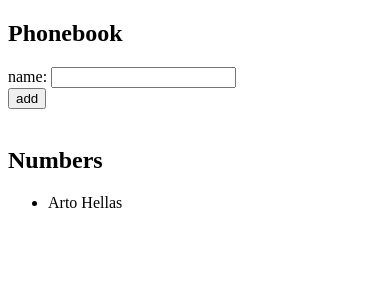
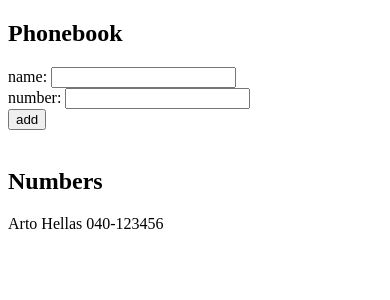
Before and after one commit to jakubk3697/fullstackopen, a React (Vite) app in the folder part2/phonebook/: page / in a window 390 px wide. Shown: the top 300 px of the page. Built offline with nearby package versions, Linux system fonts and the light colour scheme.

Commit message:
2.8: The Phonebook Step3

```diff
--- a/part2/phonebook/src/App.jsx
+++ b/part2/phonebook/src/App.jsx
@@ -2,25 +2,32 @@
 
 const App = () => {
   const [persons, setPersons] = useState([
-    { name: 'Arto Hellas' }
+    { name: 'Arto Hellas', phone: '040-123456' },
   ])
   const [newName, setNewName] = useState('')
+  const [newPhone, setNewPhone] = useState('')
 
   const addName = (e) => {
     e.preventDefault()
     const nameObject = {
-      name: newName
+      name: newName,
+      phone: newPhone,
     }
-    if (persons.some(person => person.name === newName)) {
+    if (persons.some(person => person.name === newName || person.phone === newPhone)) {
       alert(`${newName} is already added to phonebook`)
       return
     }
     setPersons(persons.concat(nameObject))
     setNewName('')
+    setNewPhone('')
   }
 
   const handleNameChange = (e) => {
     setNewName(e.target.value)
+  }
+
+  const handlePhoneChange = (e) => {
+    setNewPhone(e.target.value)
   }
 
   return (
@@ -31,14 +38,15 @@
           name: <input value={newName} onChange={handleNameChange} />
         </div>
         <div>
+          number: <input value={newPhone} onChange={handlePhoneChange} />
+        </div>
+        <div>
           <button type="submit">add</button>
         </div>
       </form>
       <br />
       <h2>Numbers</h2>
-      <ul>
-        {persons.map(person => <li key={person.name}>{person.name}</li>)}
-      </ul>
+      {persons.map(person => <p key={person.name}>{person.name} {person.phone}</p>)}
     </div>
   )
 }
```
